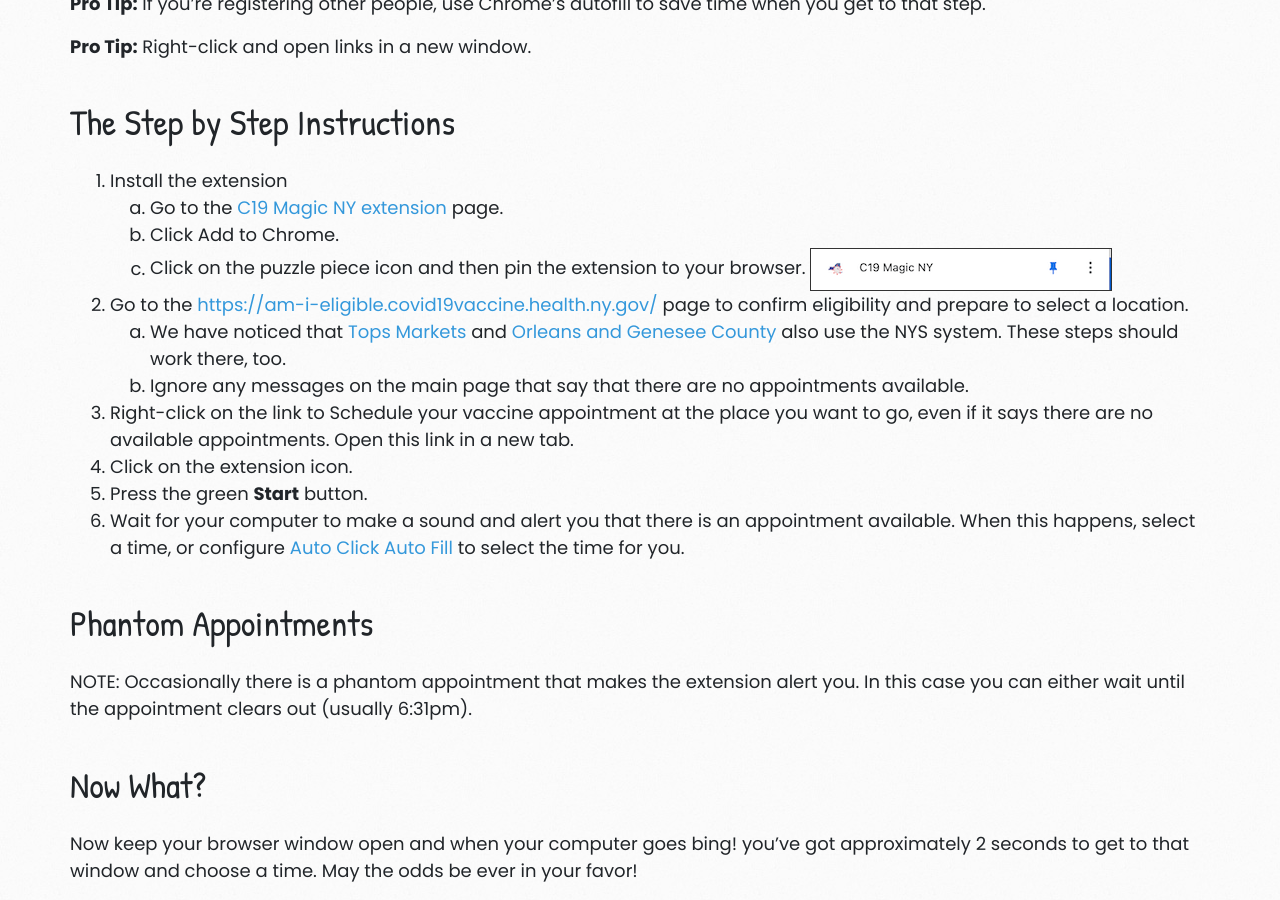
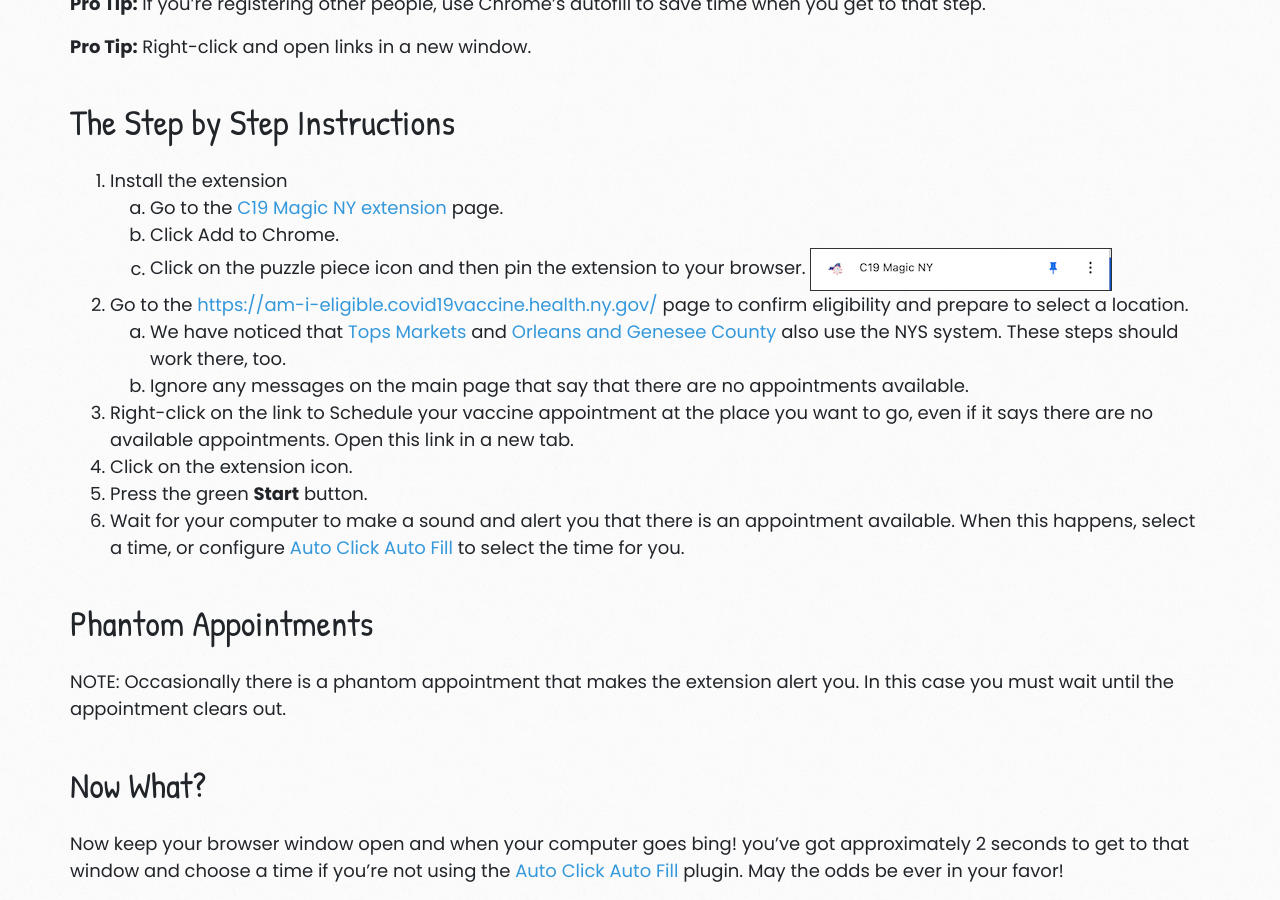
Before and after one commit to loganrath/dwap-main, a Jekyll site: the page built from our-process.md, in a window 1280 px wide and 900 px high, scrolled down 833 px. Built offline with Jekyll 4.4.1, drawn with Linux system fonts in a browser that asks for light colours; nearby versions of some CDN libraries.

Commit message:
directions

```diff
--- a/our-process.md
+++ b/our-process.md
@@ -32,7 +32,7 @@
 6. Wait for your computer to make a sound and alert you that there is an appointment available. When this happens, select a time, or configure [Auto Click Auto Fill](/autoclick) to select the time for you.
 
 # Phantom Appointments
-NOTE: Occasionally there is a phantom appointment that makes the extension alert you. In this case you can either wait until the appointment clears out (usually 6:31pm).
+NOTE: Occasionally there is a phantom appointment that makes the extension alert you. In this case you must wait until the appointment clears out.
 
 # Now What?
-Now keep your browser window open and when your computer goes bing! you've got approximately 2 seconds to get to that window and choose a time. May the odds be ever in your favor!
+Now keep your browser window open and when your computer goes bing! you've got approximately 2 seconds to get to that window and choose a time if you're not using the [Auto Click Auto Fill](/autoclick) plugin. May the odds be ever in your favor!
```
